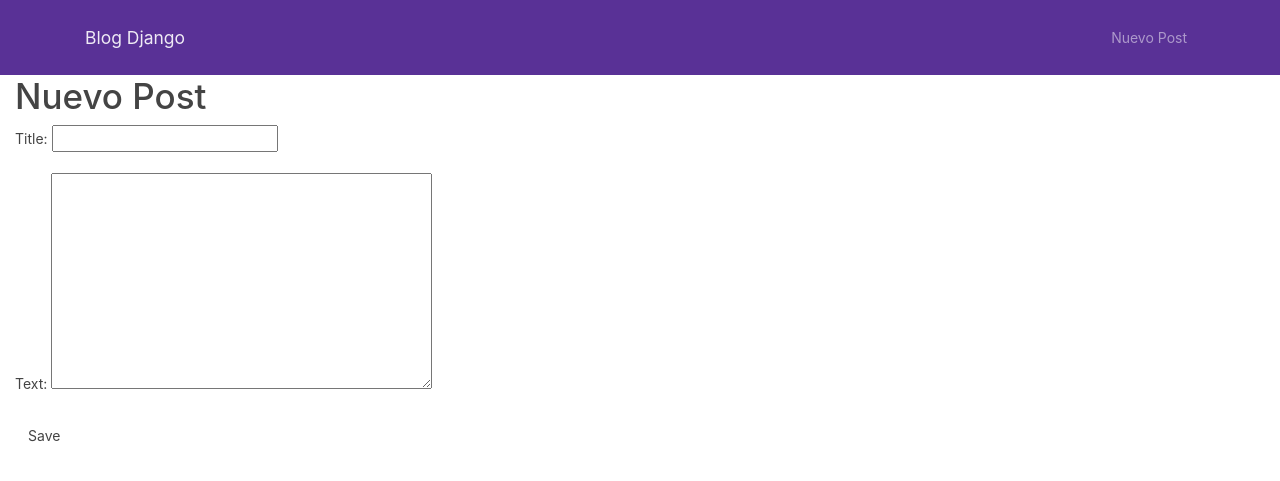
After one commit to lsanchez12/blog-django, a Django app: page /post/new/ in a window 1280 px wide. The commit adds this page. Shown: the top 481 px of the page. Run offline with Django 3.2, Linux system fonts and the light colour scheme; some libraries are stand-ins or nearby versions.

Commit message:
Agregado Crear Y Modificar

```diff
--- /dev/null
+++ b/blog/forms.py
@@ -0,0 +1,7 @@
+from django import forms
+from .models import Post
+
+class PostForm(forms.ModelForm):
+    class Meta:
+        model = Post
+        fields = ('title', 'text',)
--- a/blog/templates/blog/base.html
+++ b/blog/templates/blog/base.html
@@ -14,12 +14,16 @@
 <body>
     <div class="navbar navbar-expand-lg static-top navbar-dark bg-primary">
         <div class="container">
-            <a href="../" class="navbar-brand">Blog Django</a>
+            <a href="#" class="navbar-brand">Blog Django</a>
             <button class="navbar-toggler" type="button" data-toggle="collapse" data-target="#navbarResponsive" aria-controls="navbarResponsive" aria-expanded="false" aria-label="Toggle navigation">
           <span class="navbar-toggler-icon"></span>
         </button>
             <div class="collapse navbar-collapse" id="navbarResponsive">
-
+                <ul class="nav navbar-nav ml-auto">
+                    <li class="nav-item">
+                        <a class="nav-link" href="{% url 'post_new' %}" class="top-menu">Nuevo Post<span class="glyphicon glyphicon-plus"></span></a>
+                    </li>
+                </ul>
 
             </div>
         </div>
--- a/blog/templates/blog/post_detail.html
+++ b/blog/templates/blog/post_detail.html
@@ -3,6 +3,7 @@
     {% if post.published_date %}
     <p>Publicado: {{ post.published_date }}</p>
     {% endif %}
+    <a class="btn btn-default" href="{% url 'post_edit' pk=post.pk %}">Editar<span class="glyphicon glyphicon-pencil"></span></a>
     <h1>{{ post.title }}</h1>
     <p>{{ post.text|linebreaksbr }}</p>
 </div>
--- /dev/null
+++ b/blog/templates/blog/post_edit.html
@@ -0,0 +1,6 @@
+ {% extends 'blog/base.html' %} {% block content %}
+<h1>Nuevo Post</h1>
+<form method="POST" class="post-form">{% csrf_token %} {{ form.as_p }}
+    <button type="submit" class="save btn btn-default">Save</button>
+</form>
+{% endblock %}
--- a/blog/urls.py
+++ b/blog/urls.py
@@ -4,4 +4,6 @@ from . import views
 urlpatterns = [
     url(r'^$', views.post_list),
     url(r'^post/(?P<pk>[0-9]+)/$', views.post_detail, name='post_detail'),
+    url(r'^post/new/$', views.post_new, name='post_new'),
+    url(r'^post/(?P<pk>[0-9]+)/edit/$', views.post_edit, name='post_edit'),
 ]
--- a/blog/views.py
+++ b/blog/views.py
@@ -2,6 +2,8 @@ from django.shortcuts import render
 from django.utils import timezone
 from .models import Post
 from django.shortcuts import render, get_object_or_404
+from .forms import PostForm
+from django.shortcuts import redirect
 
 def post_list(request):
     posts = Post.objects.filter(published_date__lte=timezone.now()).order_by('published_date')
@@ -11,3 +13,30 @@ def post_list(request):
 def post_detail(request, pk):
     post = get_object_or_404(Post, pk=pk)
     return render(request, 'blog/post_detail.html', {'post': post})
+
+
+def post_new(request):
+    if request.method == "POST":
+        form = PostForm(request.POST)
+        if form.is_valid():
+            post = form.save(commit=False)
+            post.author = request.user
+            post.published_date = timezone.now()
+            post.save()
+            return redirect('post_detail', pk=post.pk)
+    else:
+        form = PostForm()
+        return render(request, 'blog/post_edit.html', {'form': form})
+
+def post_edit(request, pk):
+    post = get_object_or_404(Post, pk=pk)
+    if request.method == "POST":
+        form = PostForm(request.POST, instance=post)
+        if form.is_valid():
+            post = form.save(commit=False)
+            post.author = request.user
+            post.save()
+            return redirect('post_detail', pk=post.pk)
+    else:
+        form = PostForm(instance=post)
+    return render(request, 'blog/post_edit.html', {'form': form})
```
